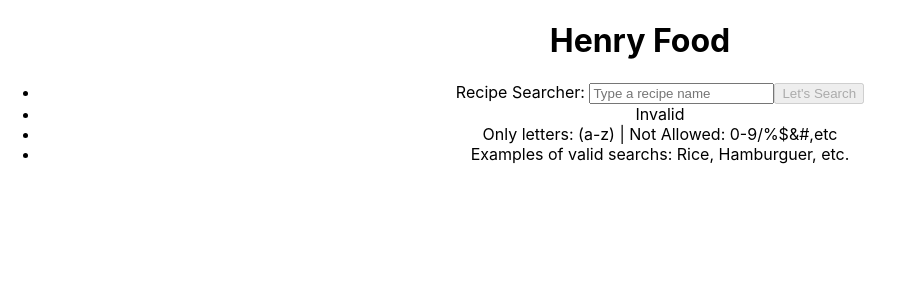
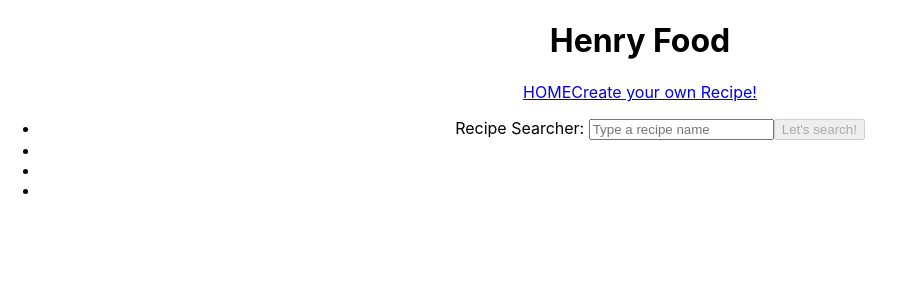
Before and after one commit to tomasdaverio/PI---Food, a React (Create React App) app in the folder client/: page / in a window 1280 px wide. Shown: the top 300 px of the page, without its empty margins (0-905 px from the left). Built offline with nearby package versions, Linux system fonts and the light colour scheme.

Commit message:
buscador mejorado, avance Form, avance rutas, y avance actions para orden/filtrado

```diff
--- a/client/src/App.js
+++ b/client/src/App.js
@@ -3,6 +3,8 @@ import { Route } from "react-router-dom";
 import Buscador from '../src/Components/Buscador.jsx' ;
 import Cards from '../src/Components/Cards.jsx' ;
 import CardDetail from '../src/Components/CardDetail.jsx' ;
+import Nav from '../src/Components/Nav.jsx' ;
+import Form from '../src/Components/Form.jsx' ;
 
 function App() {
   return (
@@ -10,12 +12,16 @@ function App() {
 
       <h1>Henry Food</h1>
 
+      <Route path={'/'} component={Nav} />
+
       <Route exact path={"/"} >
       <Buscador />
       <Cards />
       </Route>
 
-      <Route path={"/recipes/:id"} component={CardDetail} />
+      <Route exact path={"/recipes/:id"} component={CardDetail} />
+
+      <Route exact path={'/create'} component={Form} />
 
     </div>
   );
--- a/client/src/Components/Buscador.jsx
+++ b/client/src/Components/Buscador.jsx
@@ -7,47 +7,28 @@ class Buscador extends Component {
         super(props) ;
         this.state = {
             recipe: "" ,
-            button: true,
-            reason: ""
+            button: true
           };
 
           this.handleSubmit = (event) => {
             event.preventDefault();
-            this.props.getRecipeByName(this.cleanInput(this.state.recipe))
+            this.props.getRecipeByName(this.state.recipe.trim())
            }
 
           this.validate = (input) => {
-            if(input.length<=2) return true ;
-            return ! /^[A-Z ]+$/i.test(input)
-
-          }
-
-          this.cleanInput = (input) => {
-            let start = 0 ;
-            let end = null;
-            for(let i=0 ; i < input.length ; i++ ){
-                if(input[i]!==" ") {
-                    start = i ;
-                    break;
-                }
-            }
-            for(let i=input.length-1 ; i >=0 ; i-- ){
-                if(input[i]!==" ") {
-                    end = i+1 ;
-                    break;
-                }
-            }
-            return input.slice(start,end)
+            const value = input.trim() ;
+            if(value.length<=2) return false ;
+            return /^[A-Z ]+$/i.test(value) ;
           }
 
           this.handleChange = (event) => {
             const value = event.target.value ;
-            this.setState({button: this.validate(value)}) ;
+            this.setState({button: ! this.validate(value)}) ;
             this.setState({recipe: value}) ;
           }
     }
     render() {
-        let {button,recipe,reason} = this.state ;
+        let {button,recipe} = this.state ;
         return (
             <>
             <ul>
@@ -68,18 +49,14 @@ class Buscador extends Component {
                 type="submit"
                 name="submit"
                 >
-                Let's Search
+                Let's search!
                 </button>
                 </form>
                </li>
-                <li>{button && "Invalid"}</li>
-                <li> {button && "Only letters: (a-z) | Not Allowed: 0-9/%$&#,etc"}  </li>
-                <li>{button && "Examples of valid searchs: Rice, Hamburguer, etc."}</li>
-
-
+                <li>{ (recipe ? true : null) && button && "Not valid"}</li>
+                <li> { (recipe ? true : null) && button && "Allowed: (Aa-Zz) | Not Allowed: (0-9)(/%$&#]}{})"} </li>
+                <li>{ (recipe ? true : null) && button && "I.E: Valid: Rice, Hamburguer, etc. - Not valid: Rice8, Rice*"}</li>
             </ul>
-
-
             </>
         )
     }
--- a/client/src/Components/Form.jsx
+++ b/client/src/Components/Form.jsx
@@ -0,0 +1,12 @@
+import React from 'react' ;
+import { Link } from 'react-router-dom' ;
+
+function Form (){
+    return(
+        <div>
+            <h1>soy el form</h1>
+        </div>
+    )
+}
+
+export default Form ;
--- a/client/src/Components/Nav.jsx
+++ b/client/src/Components/Nav.jsx
@@ -0,0 +1,13 @@
+import React from 'react' ;
+import { Link } from 'react-router-dom' ;
+
+function Nav (){
+    return(
+        <div>
+            <a><Link to={'/'}>HOME</Link></a>
+            <a><Link to={'/create'}>Create your own Recipe!</Link></a>
+        </div>
+    )
+}
+
+export default Nav ;
--- a/client/src/Redux/actiontypes.js
+++ b/client/src/Redux/actiontypes.js
@@ -2,3 +2,8 @@
 export const GET_RECIPE_BY_NAME = 'GET_RECIPE_BY_NAME' ;
 export const GET_RECIPE_BY_ID = 'GET_RECIPE_BY_ID';
 export const ADD_NEW_RECIPE = 'ADD_NEW_RECIPE' ;
+export const ORDER_BY_HEALTHSCORE_ASC = 'ORDER_BY_HEALTHSCORE_ASC' ;
+export const ORDER_BY_HEALTHSCORE_DESC = 'ORDER_BY_HEALTHSCORE_DESC' ;
+export const ORDER_BY_AZ_ASC = 'ORDER_BY_AZ_ASC' ;
+export const ORDER_BY_AZ_DESC = 'ORDER_BY_AZ_DESC' ;
+export const FILTER_BY_DIET = 'FILTER_BY_DIET' ;
```
